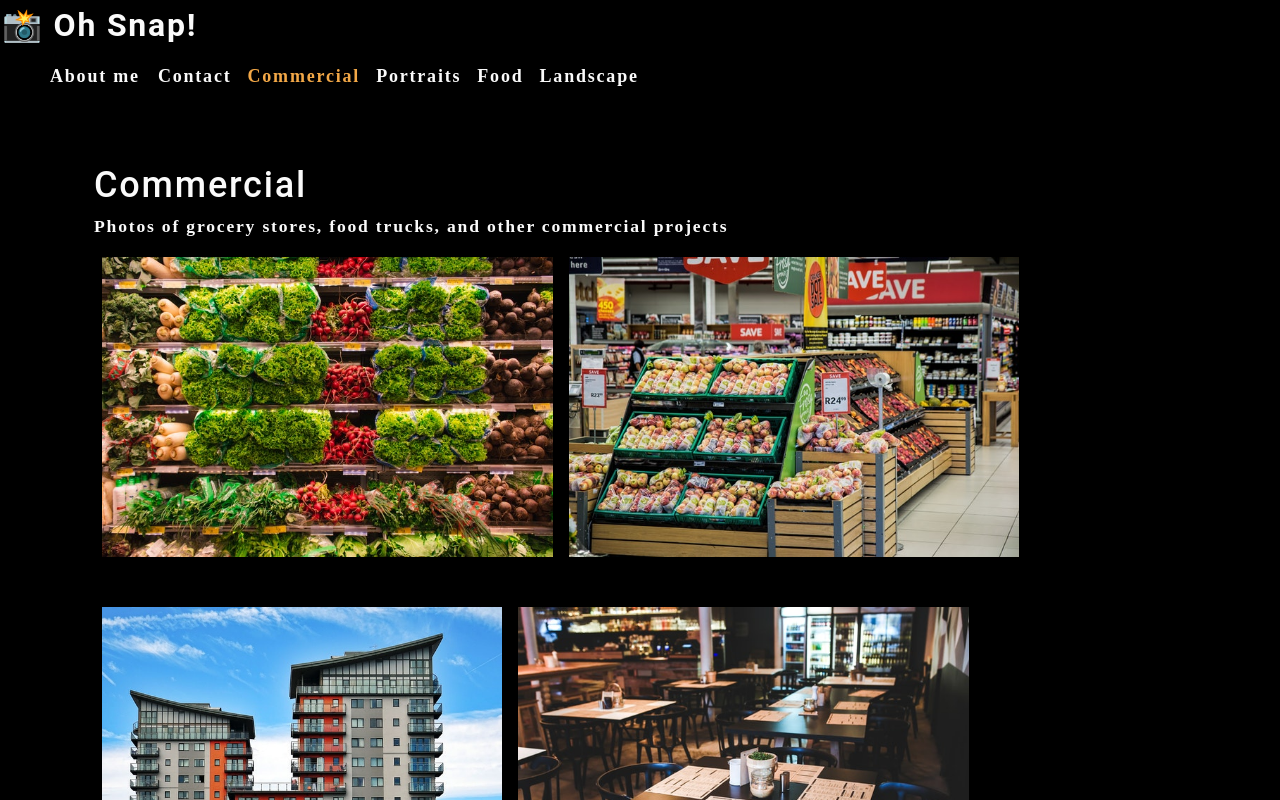
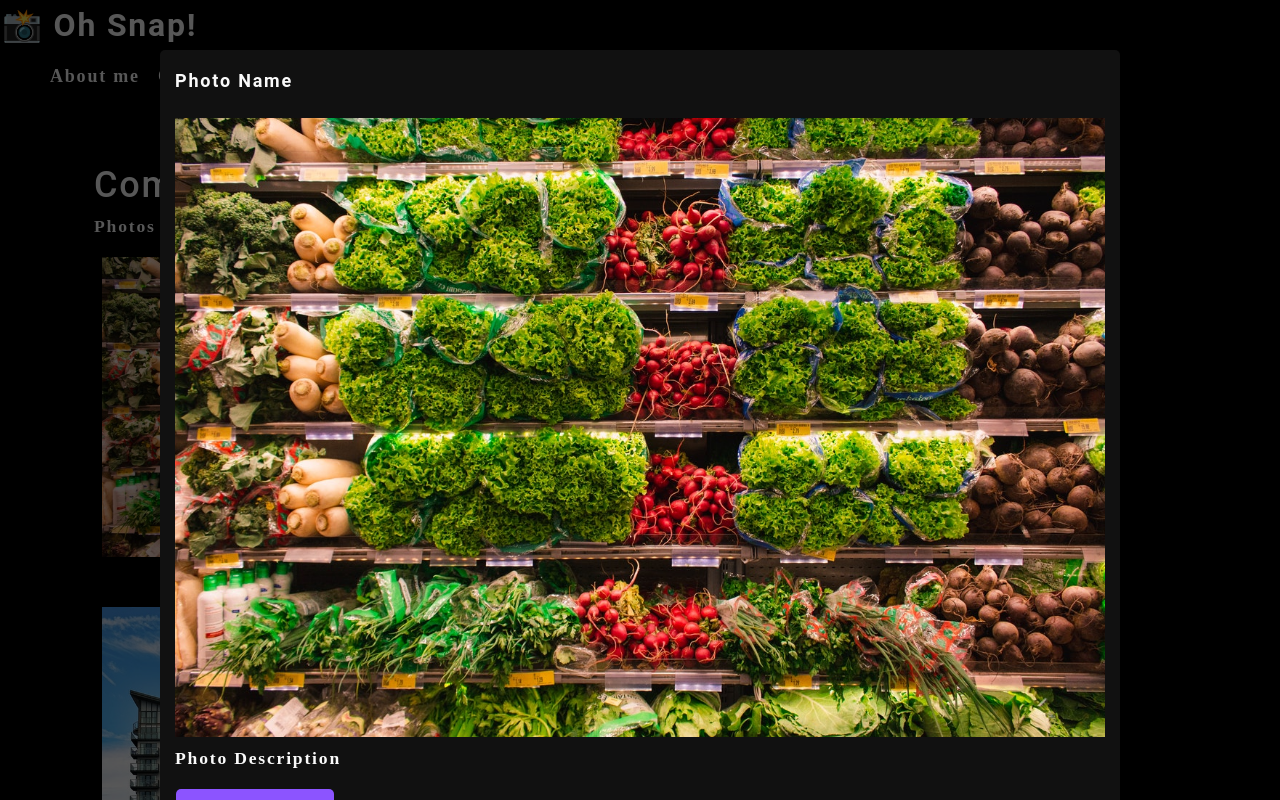
Before and after one commit to Amelia-was/photo-port, a React (Create React App) app: page / in a window 1280 px wide. Both pictures are taken after a click on the picture 327 px from the left and 406 px from the top of the page. Shown: the top 800 px of the page. Built offline with nearby package versions, Linux system fonts and the light colour scheme.

Commit message:
open photo modal

```diff
--- /dev/null
+++ b/src/components/Modal/index.js
@@ -0,0 +1,21 @@
+import React from 'react';
+
+function Modal({ currentPhoto }) {
+    const {name, category, description, index } = currentPhoto;
+    return (
+        <div className="modalBackdrop">
+            <div className="modalContainer">
+                <h3 className="modalTitle">Photo Name</h3>
+                <img src={require(`../../assets/large/${category}/${index}.jpg`).default}alt="current category" />
+                <p>
+                    Photo Description
+                </p>
+                <button type="button">
+                    Close this modal
+                </button>
+            </div>
+        </div>
+    );
+};
+
+export default Modal;
--- a/src/components/PhotoList/index.js
+++ b/src/components/PhotoList/index.js
@@ -1,4 +1,5 @@
-import React, { useState } from 'react'
+import React, { useState } from 'react';
+import Modal from '../Modal';
 
 function PhotoList({ category }) {
     const [photos] = useState([
@@ -101,8 +102,18 @@
 
     const currentPhotos = photos.filter((photo) => photo.category === category);
 
+    const [currentPhoto, setCurrentPhoto] = useState();
+
+    const [isModalOpen, setIsModalOpen] = useState(false);
+
+    const toggleModal = (image, i) => {
+        setCurrentPhoto({ ...image, index: i });
+        setIsModalOpen(true);
+    }
+
     return (
         <div>
+            {isModalOpen && <Modal currentPhoto={currentPhoto} />}
             <div className='flex-row'>
                 {currentPhotos.map((image, i) => (
 
@@ -111,6 +122,7 @@
                         src={require(`../../assets/small/${category}/${i}.jpg`).default}
                         alt={image.name}
                         className='img-thumbnail mx-1'
+                        onClick={() => toggleModal(image, i)}
                         key={image.name}
                     />
                 ))}
```
